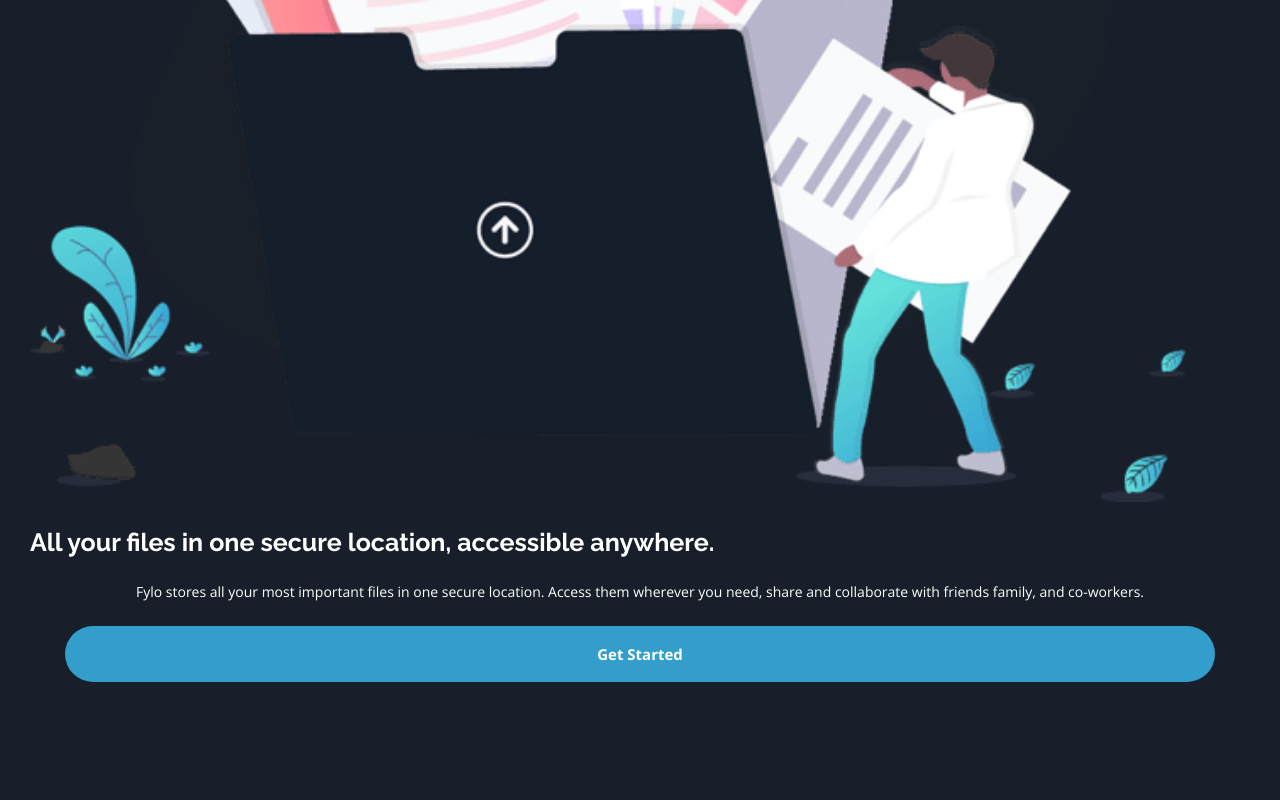
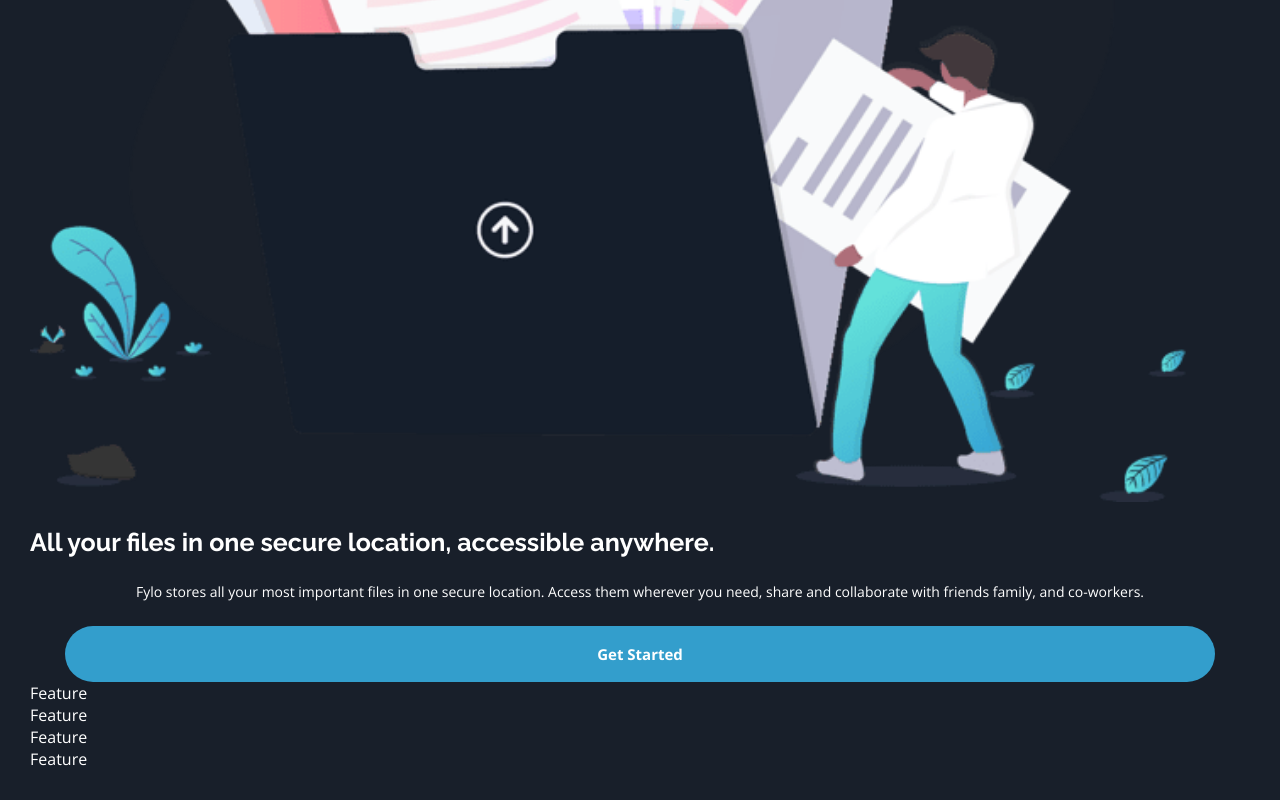
Before and after one commit to hnnav/fylo-dark-theme, a React (Create React App) app: page / in a window 1280 px wide. Shown: the part 503-1303 px from the top of the page. Before the commit the page ends 1215 px from the top, so only its background shows below. Built offline with nearby package versions, Linux system fonts and the light colour scheme.

Commit message:
starting features

```diff
--- a/src/App.js
+++ b/src/App.js
@@ -1,12 +1,17 @@
 import './App.css';
 import Navbar from './components/Navbar';
 import Intro from './components/Intro';
+import Feature from './components/Feature';
 
 function App() {
   return (
     <div>
      <Navbar />
      <Intro />
+     <Feature />
+     <Feature />
+     <Feature />
+     <Feature />
     </div>
   );
 }
--- /dev/null
+++ b/src/components/Feature.js
@@ -0,0 +1,11 @@
+import React from 'react'
+import '../styles/Feature.css';
+
+function Feature(){
+    return(
+        <div class='feature'>
+            Feature
+        </div>
+    );
+}
+export default Feature;
```
Also changed, not shown: src/styles/Feature.css (added).
